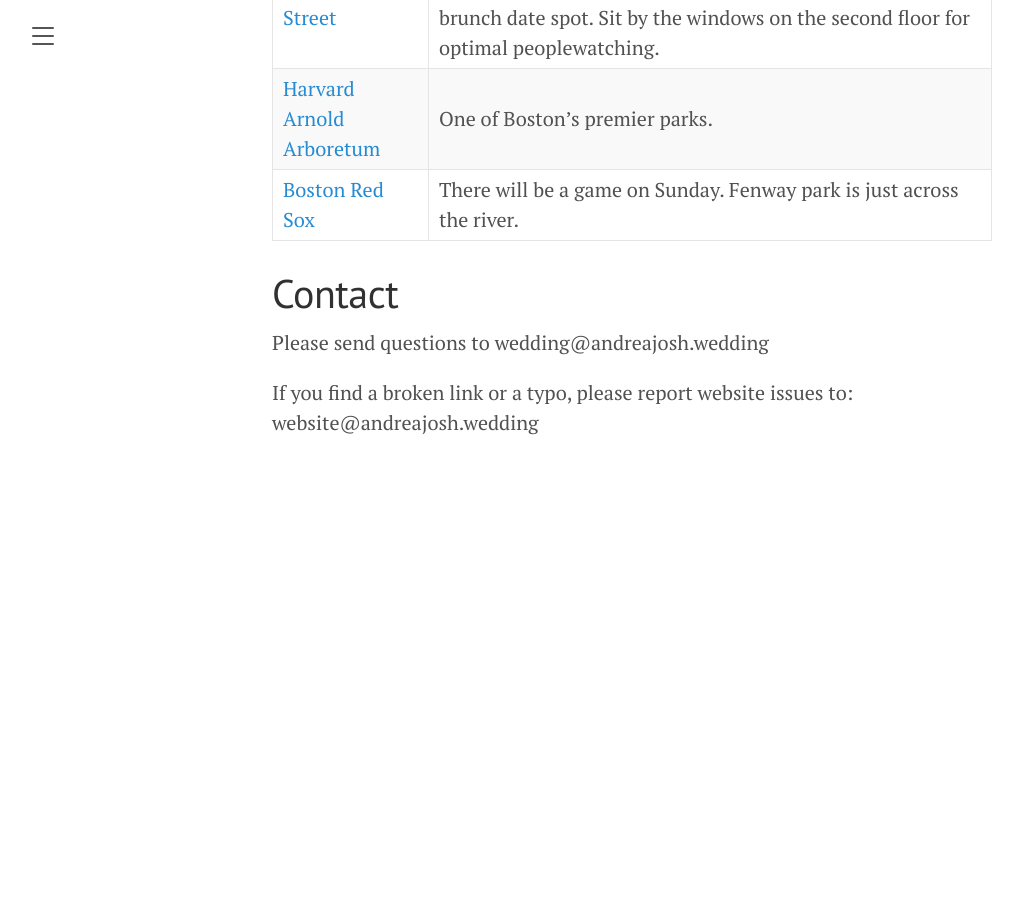
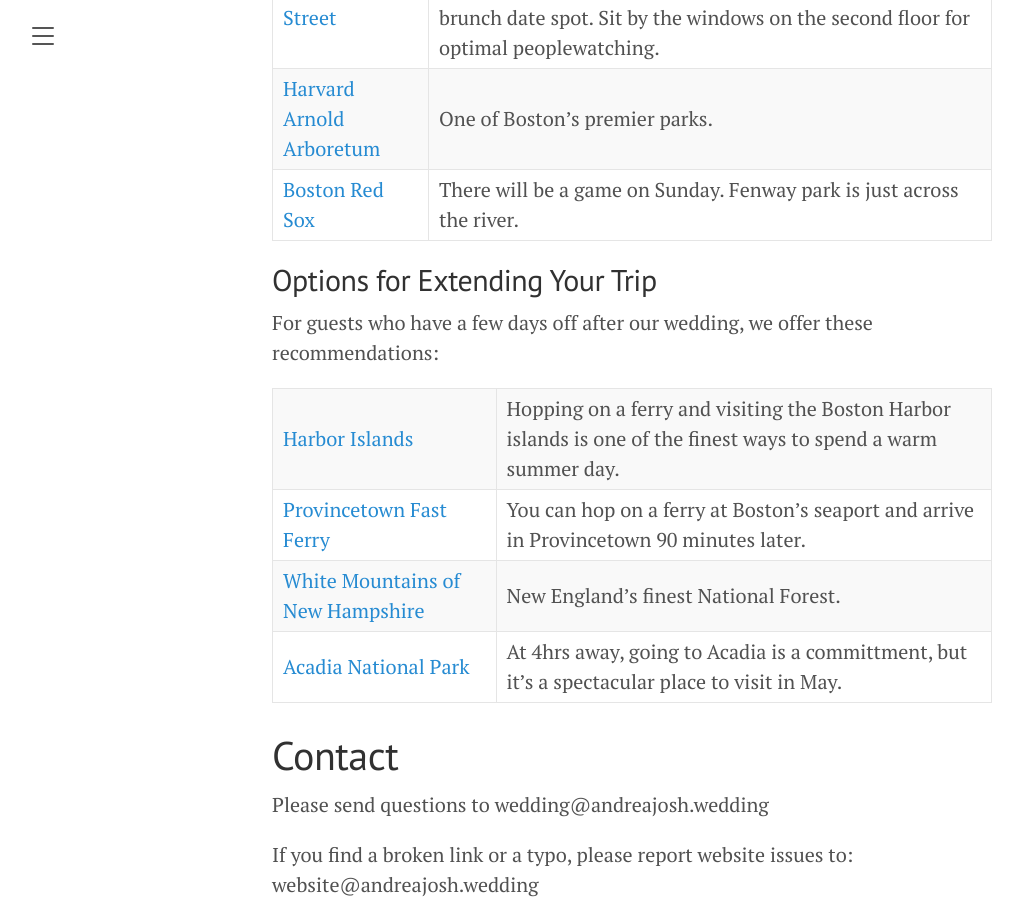
Before and after one commit to JoshBradshaw/andreajosh.github.io, a Jekyll site: the page built from _posts/2023-12-30-overview.md, in a window 1280 px wide and 900 px high, scrolled down 6551 px. Shown: the whole window, without its empty margins (8-1031 px from the left). Built offline with Jekyll 4.4.1, drawn with Linux system fonts in a browser that asks for light colours; before the commit the page ends 7069 px from its top, so only the background shows below that.

Commit message:
Update 2023-12-30-overview.md

```diff
--- a/_posts/2023-12-30-overview.md
+++ b/_posts/2023-12-30-overview.md
@@ -121,6 +121,15 @@ In order of distance from the reception venue and the Marriott.
 [Harvard Arnold Arboretum](https://arboretum.harvard.edu/)       | One of Boston's premier parks.
 [Boston Red Sox](https://www.mlb.com/redsox/tickets) | There will be a game on Sunday. Fenway park is just across the river.
 
+## Options for Extending Your Trip
+
+For guests who have a few days off after our wedding, we offer these recommendations:
+
+[Harbor Islands](https://www.bostonharborislands.org/ferryschedule2023/) | Hopping on a ferry and visiting the Boston Harbor islands is one of the finest ways to spend a warm summer day.
+[Provincetown Fast Ferry](https://www.cityexperiences.com/boston/city-cruises/provincetown-ferry/) | You can hop on a ferry at Boston's seaport and arrive in Provincetown 90 minutes later.
+[White Mountains of New Hampshire](https://www.visitwhitemountains.com/) | New England's finest National Forest.
+[Acadia National Park](https://www.nps.gov/acad/index.htm) | At 4hrs away, going to Acadia is a committment, but it's a spectacular place to visit in May.
+
 
 # Contact
 
```
